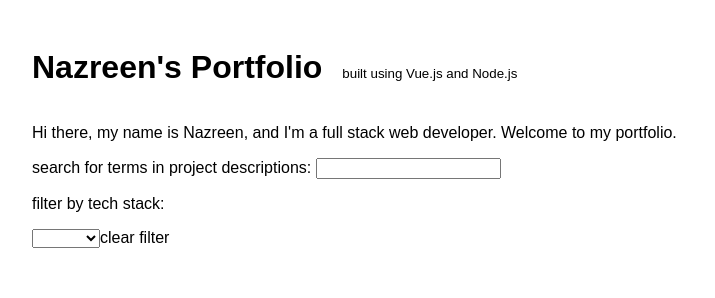
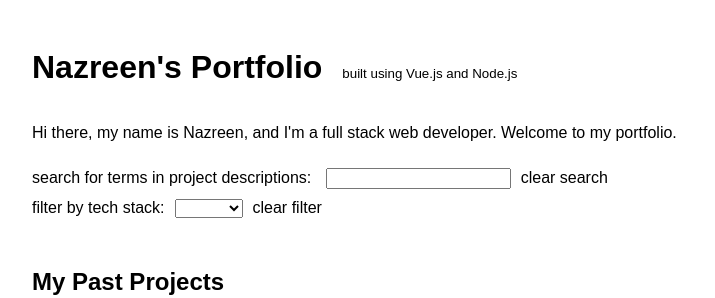
Before and after one commit to stackschool/full-stack-js-ui, a Vue app: page / in a window 1280 px wide. Shown: the top 298 px of the page, without its empty margins (158-873 px from the left). Built offline with nearby package versions, Linux system fonts and the light colour scheme.

Commit message:
input-group

```diff
--- a/src/App.vue
+++ b/src/App.vue
@@ -6,19 +6,31 @@
       :introduction="copy.introduction"
     />
     <div class="filter-wrapper">
+
+      <div class="input-group">
         <span>search for terms in project descriptions: </span>
         <input type="text" v-model="search">
-      <p>filter by tech stack:</p>
+        <span @click="clearSearch" class="clear">clear search</span>
+      </div>
+
+      <div class="input-group">
+        <span>filter by tech stack:</span>
         <select v-model="filter.techStack">
           <option value="Vue.js">Vue.js</option>
           <option value="PHP">PHP</option>
           <option value="Node.js">Node.js</option>
         </select>
-      <span @click="clearFilter">clear filter</span>
-      <ul v-if="showResultsStatement">{{ filteredProjects.length }} projects that:
+        <span @click="clearFilter" class="clear">clear filter</span>
+      </div>
+
+      <div v-if="showResultsStatement">
+        <p>{{ filteredProjects.length }} project{{ filteredProjects.length > 1 ? 's' : '' }} that:</p>
+        <ul>
           <li v-if="filter.techStack" class="filter-statement">used {{ filter.techStack }}</li>
           <li v-if="search.length > 0">has a description containing '{{ search }}'</li>
         </ul>
+      </div>
+
 
     </div>
     <div class="projects-wrapper">
@@ -65,7 +77,7 @@ export default {
       }
       if (this.search.length > 0) {
         result = this.projects.filter(project => {
-          return project.description.includes(this.search)
+          return project.description.toLowerCase().includes(this.search.toLowerCase())
         })
       }
       return result
@@ -77,6 +89,9 @@ export default {
   methods: {
     clearFilter() {
       this.filter.techStack = null;
+    },
+    clearSearch() {
+      this.search = "";
     }
   }
 }
@@ -89,7 +104,16 @@ export default {
   margin: 0 auto;
   max-width: 900px;
 }
+.input-group {
+  margin: 10px 0;
+}
+.input-group > * {
+  margin-right: 10px;
+}
 .projects-wrapper {
   margin-top: 50px;
 }
+.clear {
+  cursor: pointer;
+}
 </style>
```
Lines whose indentation alone changed are shown as unchanged.
